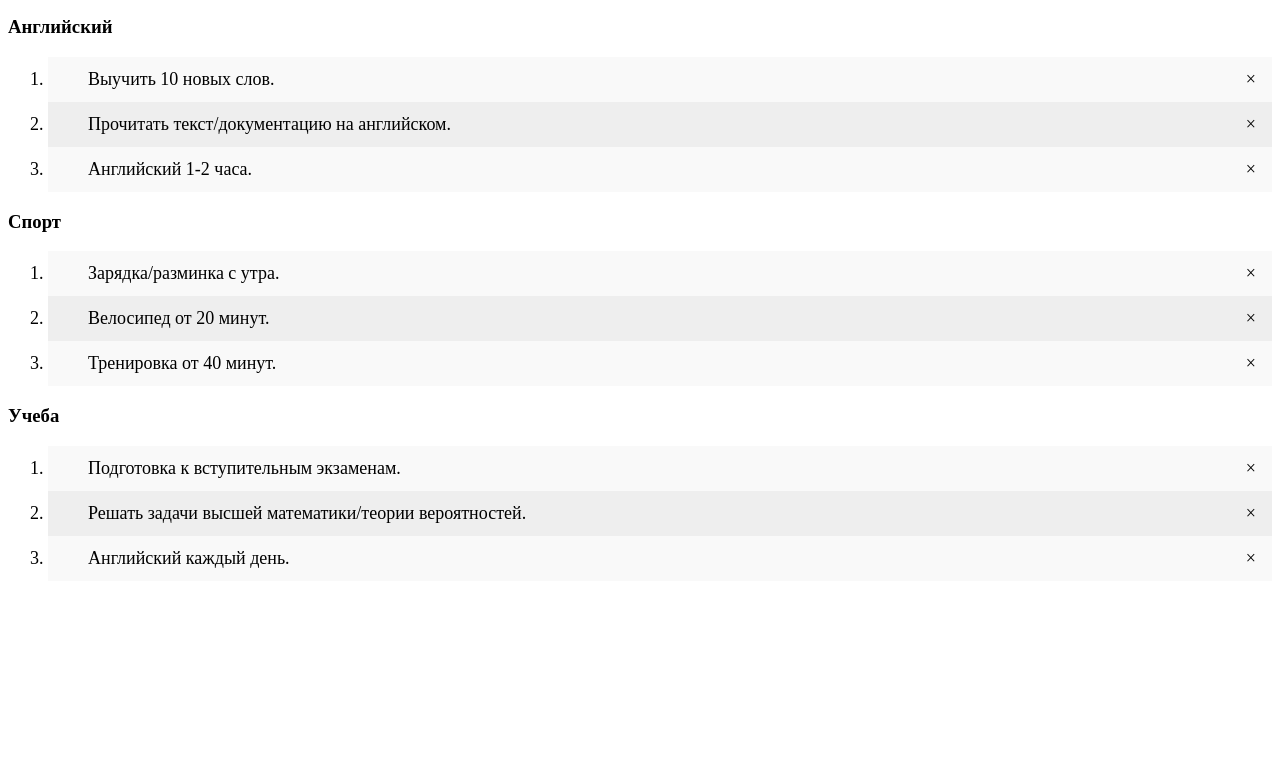
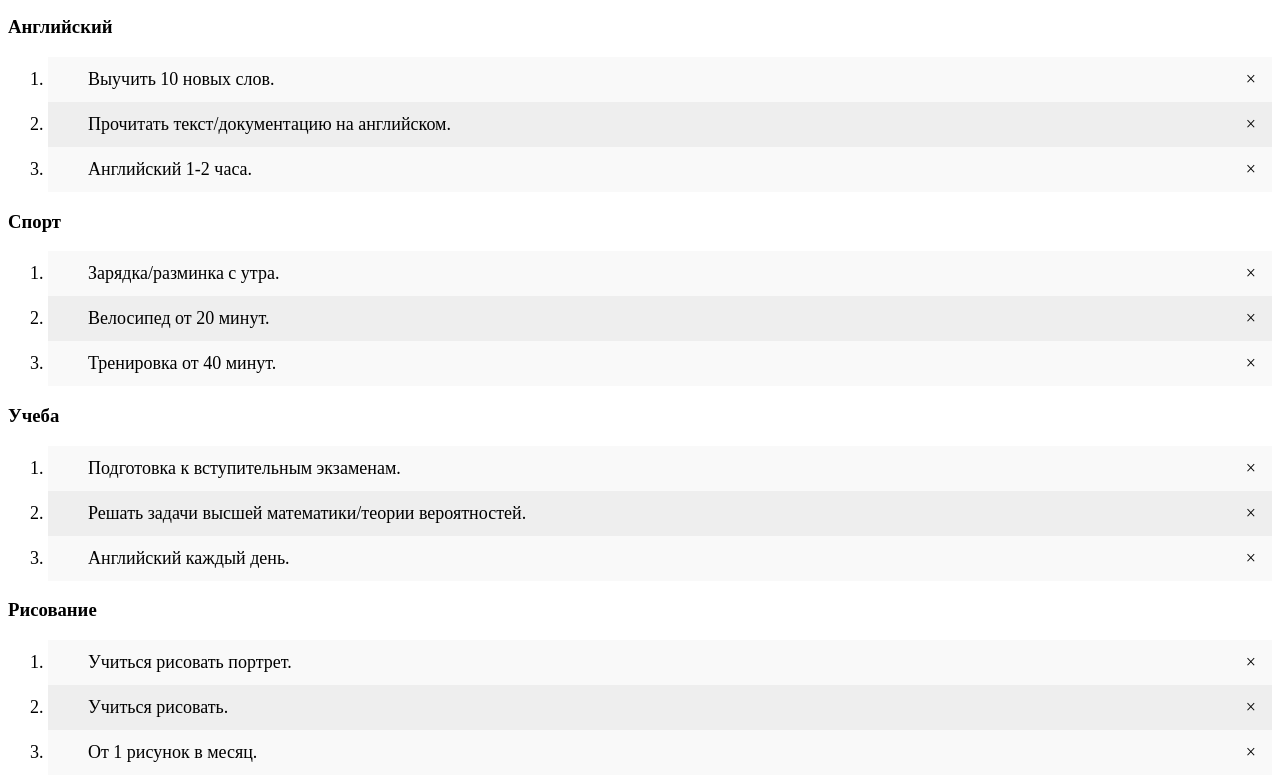
Before and after one commit to Goryunov1/To-do-list, a plain HTML site: page index.html in a window 1280 px wide. Shown: the part 340-1123 px from the top of the page. Before the commit the page ends 929 px from the top, so only its background shows below. Drawn offline with Linux system fonts and the light colour scheme.

Commit message:
new commit

```diff
--- a/index.html
+++ b/index.html
@@ -46,6 +46,14 @@
       <li>Английский каждый день.</li>
     </ol>
   </ul>
+  <ul>
+    <h3>Рисование</h3>
+    <ol>
+      <li>Учиться рисовать портрет.</li>
+      <li>Учиться рисовать.</li>
+      <li>От 1 рисунок в месяц.</li>
+    </ol>
+  </ul>
 </ul>
 
 <script src="app.js"></script>
```
